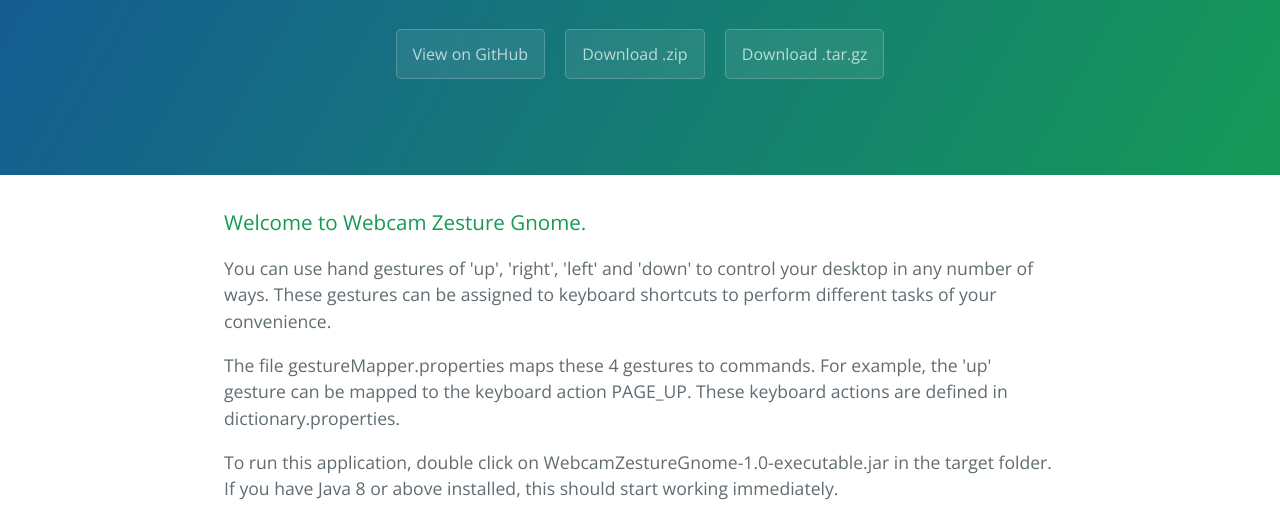
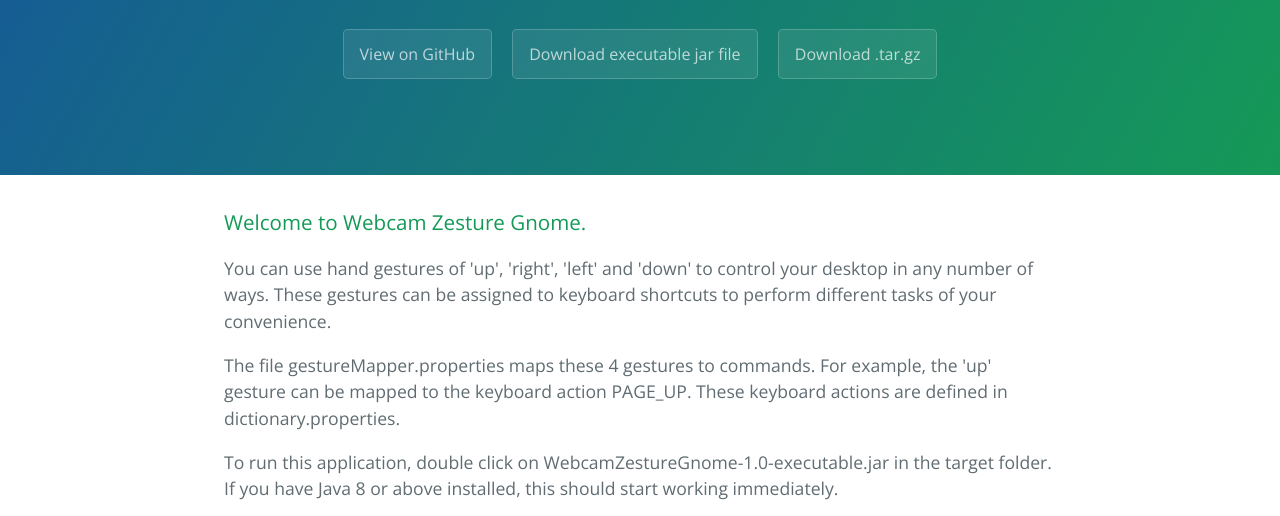
Before and after one commit to zafar142007/WebcamZestureGnome, a plain HTML site: page index.html in a window 1280 px wide. Shown: the part 238-754 px from the top of the page. Drawn offline with nearby package versions, Linux system fonts and the light colour scheme.

Commit message:
Update index.html

```diff
--- a/index.html
+++ b/index.html
@@ -14,7 +14,7 @@
       <h1 class="project-name">Webcam Zesture Gnome</h1>
       <h2 class="project-tagline">Control your desktop via your hand gestures. Assign commands to hand gestures captured by your webcam (or any other camera) and work in style. Works great for a presentation.</h2>
       <a href="https://github.com/zafar142007/WebcamZestureGnome" class="btn">View on GitHub</a>
-      <a href="https://github.com/zafar142007/WebcamZestureGnome/zipball/master" class="btn">Download .zip</a>
+      <a href="https://github.com/zafar142007/WebcamZestureGnome/raw/master/target/WebcamZestureGnome-1.0-executable.jar" class="btn">Download executable jar file</a>
       <a href="https://github.com/zafar142007/WebcamZestureGnome/tarball/master" class="btn">Download .tar.gz</a>
     </section>
 
```
